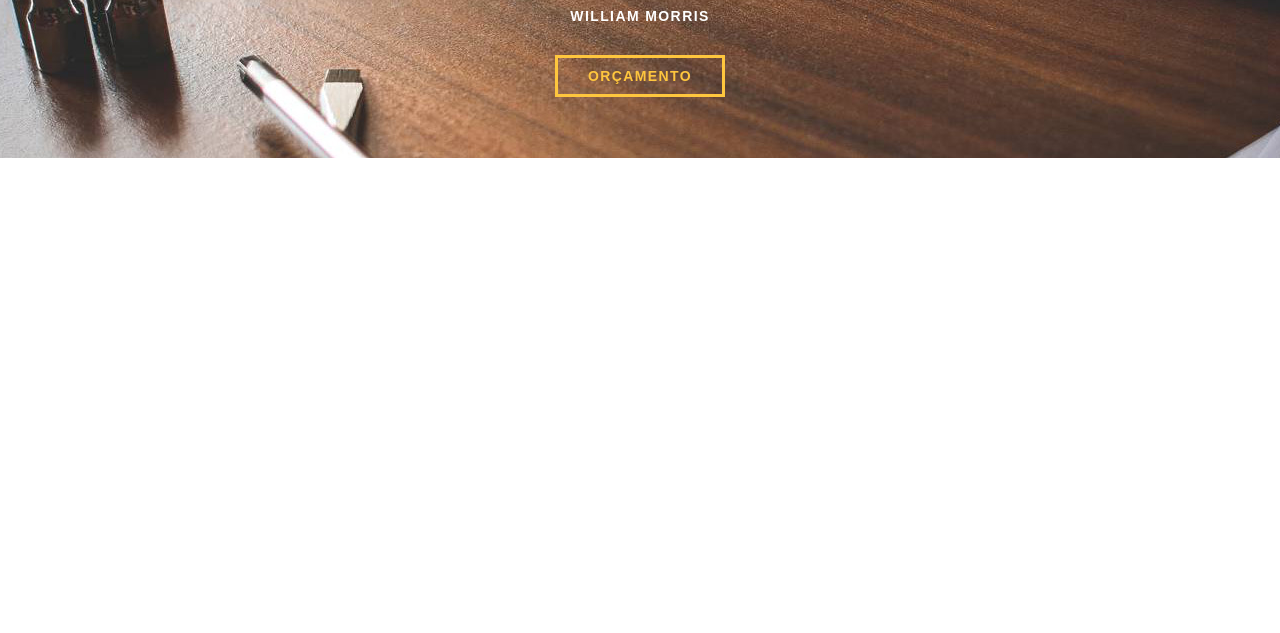
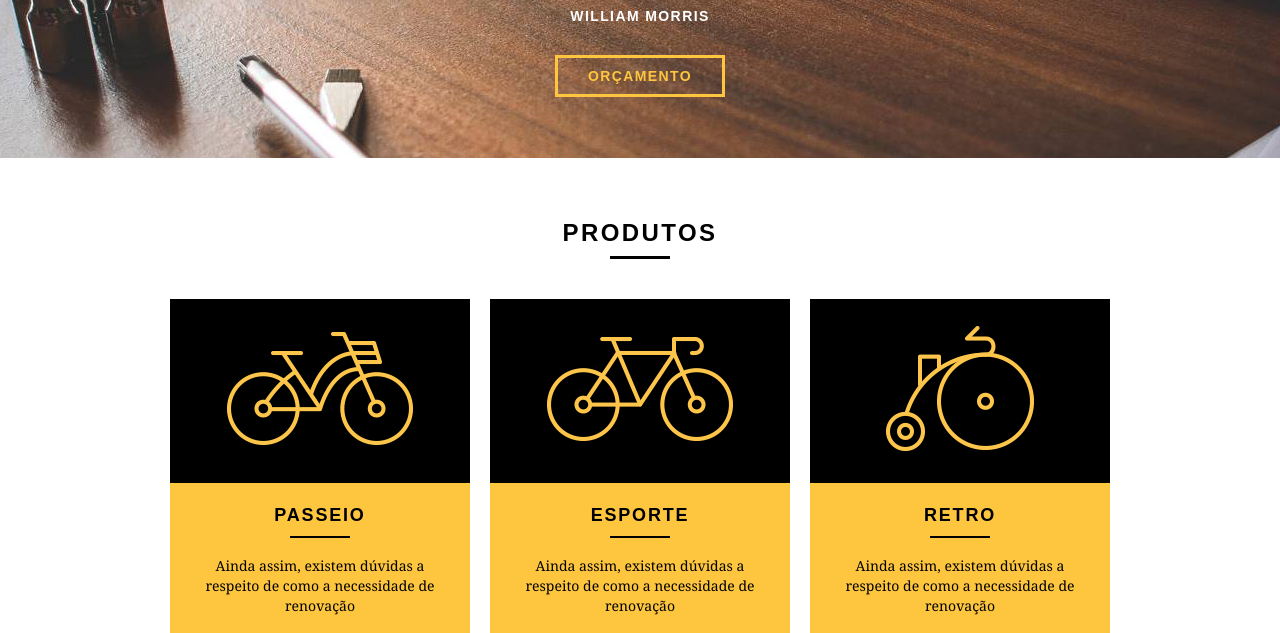
Before and after one commit to tiagosoares94/bikcraft, a plain HTML site: page web/index.html in a window 1280 px wide. Shown: the part 318-951 px from the top of the page. Before the commit the page ends 800 px from the top, so only its background shows below. Drawn offline with Linux system fonts and the light colour scheme.

Commit message:
Home Produtos Adicionado

```diff
--- a/web/css/style.css
+++ b/web/css/style.css
@@ -26,6 +26,30 @@ p {
     border-color: #FFF;
 }
 
+.btn.btn-preto:hover {
+    color: #000;
+    border-color: #000;
+}
+
+.subtitulo {
+    font-weight: bold;
+    font-size: 24px;
+    line-height: 30px;
+    letter-spacing: .1em;
+    color: #000;
+    text-transform: uppercase;
+    text-align: center;
+    margin-bottom: 40px;
+}
+
+.subtitulo:after {
+    content:"";
+    display: block;
+    width: 60px;
+    height: 3px;
+    background: #000;
+    margin: 8px auto;
+}
 /* Header */
 
 .header {
@@ -34,6 +58,7 @@ p {
     width: 100%;
     background: #fec63e;
     padding: 15px 0;
+    z-index: 10;
 }
 
 .header_menu {
@@ -104,3 +129,51 @@ p {
     font-size: 14px;
     letter-spacing: .1em;
 }
+
+/* Produtos */
+
+.produtos {
+    padding: 60px 0;
+}
+
+.produtos-lista li{
+    background: #fec63e;
+    text-align: center;
+}
+
+.produtos-lista li h3{
+    font-weight: bold;
+    font-size: 18px;
+    line-height: 25px;
+    text-transform: uppercase;
+    letter-spacing: .1em;
+    margin-top: 20px;
+}
+
+.produtos-lista li p{
+    padding: 10px 20px 20px 20px;
+}
+
+.produtos-lista li h3:after{
+    content:"";
+    display: block;
+    width: 60px;
+    height: 2px;
+    background: #000;
+    margin: 8px auto;
+}
+
+.produtos-icone{
+    background: #000;
+    padding: 20px;
+}
+
+.call {
+    text-align: center;
+    padding-top: 40px;
+    clear: both;
+}
+
+.call p {
+    margin-bottom: 20px;
+}
--- a/web/index.html
+++ b/web/index.html
@@ -38,7 +38,42 @@
 				</blockquote>
 				<a href="produtos.html" class="btn">Orçamento</a>
 			</div>
+		</section>
 
+		<section class="produtos container">
+			<h2 class="subtitulo">Produtos</h2>
+			<ul class ="produtos-lista">
+
+				<li class= "grid-1-3">
+					<div class="produtos-icone">
+						<img src="img/produtos/passeio.png" alt="Bikcraft Passeio">
+					</div>
+					<h3>Passeio</h3>
+					<p>Ainda assim, existem dúvidas a respeito de como a necessidade de renovação</p>
+				</li>
+
+				<li class= "grid-1-3">
+					<div class="produtos-icone">
+						<img src="img/produtos/esporte.png" alt="Bikcraft Esporte">
+					</div>
+					<h3>Esporte</h3>
+					<p>Ainda assim, existem dúvidas a respeito de como a necessidade de renovação</p>
+				</li>
+
+				<li class= "grid-1-3">
+					<div class="produtos-icone">
+						<img src="img/produtos/retro.png" alt="Bikcraft Retro">
+					</div>
+					<h3>Retro</h3>
+					<p>Ainda assim, existem dúvidas a respeito de como a necessidade de renovação</p>
+				</li>
+
+			</ul>
+			<div class="call">
+				<p>Clique aqui e veja os detalhes dos produtos</p>
+				<a href="produtos.html" class="btn btn-preto">Produtos</a>
+
+			</div>
 		</section>
 	</body>
 </html>
```
Also changed, not shown: 1 other file.
